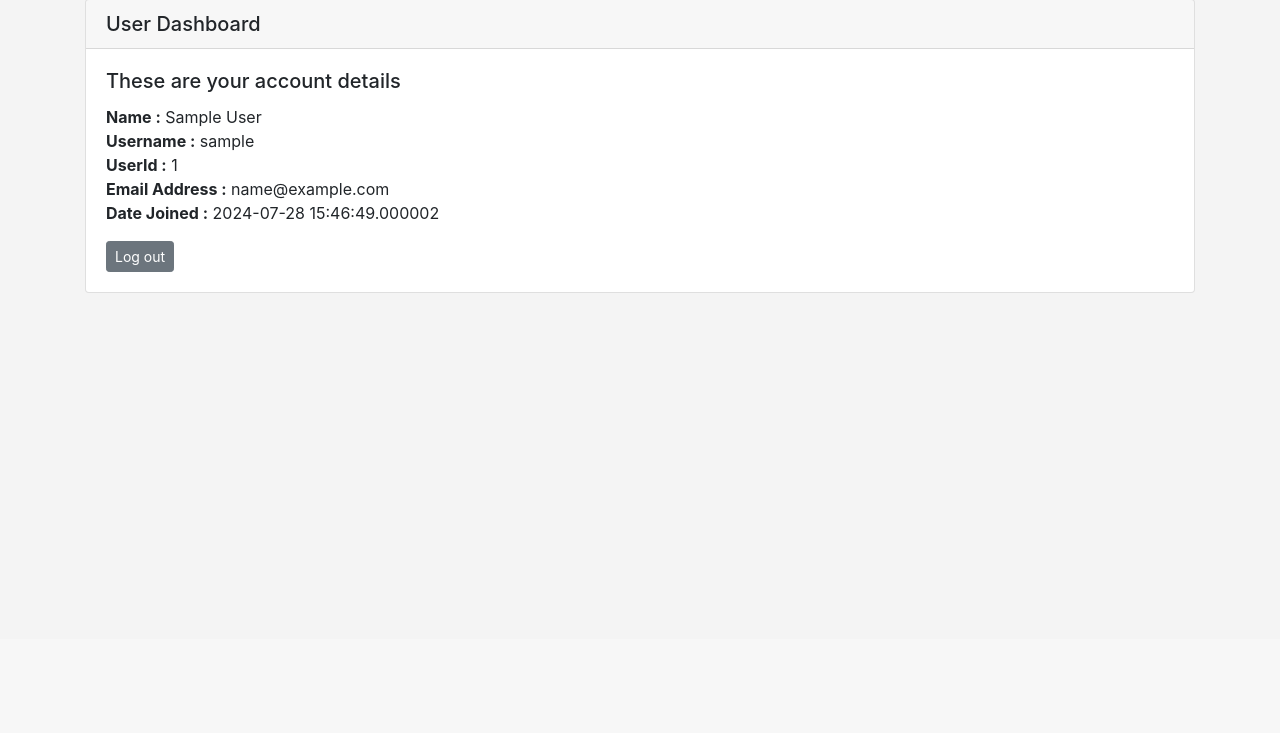
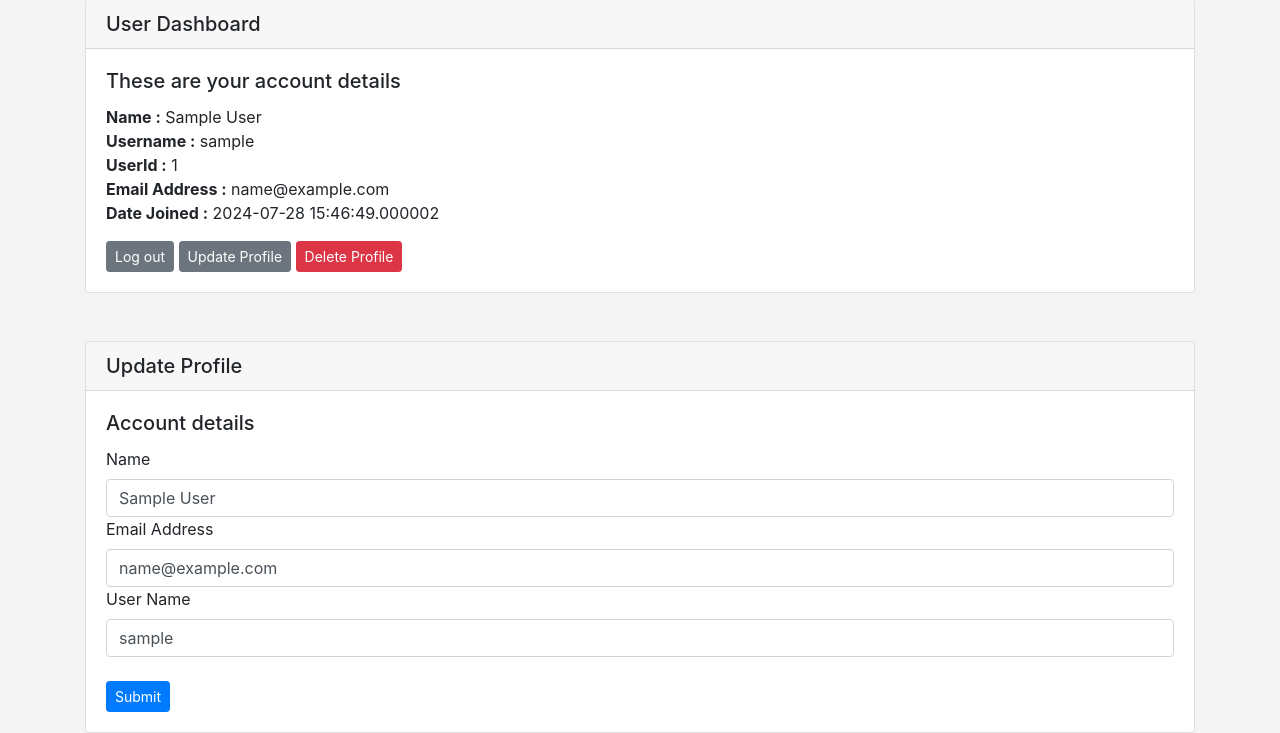
Before and after one commit to dan-sys/flask-blog, a Flask app: page /dashboard in a window 1280 px wide. Shown: the part 161-894 px from the top of the page. Before the commit the page ends 454 px from the top, so only its background shows below. Run offline with Flask 3, Linux system fonts and the light colour scheme; the visitor is signed in with stand-in values (Sample User, id 1); parts of the project's set-up code (start-up, migrations or seed data) failed here and were passed over; some libraries are stand-ins or nearby versions.

Commit message:
implemented user profile modification from dashboard

```diff
--- a/app.py
+++ b/app.py
@@ -159,7 +159,33 @@ def login_fcn():
 @login_required
 
 def dashboard():
-    return render_template('dashboard.html')
+    form = UserForm()
+    id = current_user.id
+    name_to_update = Users.query.get_or_404(id)
+
+    if request.method == 'POST':
+        name_to_update.name = request.form['name']
+        name_to_update.email = request.form['email']
+        name_to_update.username = request.form['username']
+        try:
+            db.session.commit()
+            flash("User information updated successfully!!!")
+            return render_template("dashboard.html",
+                                   form=form,
+                                   name_to_update=name_to_update,
+                                   id=id)
+        except:
+            flash("Something went wrong, its not your fault, its MINE!!!")
+            return render_template("dashboard.html",
+                                   form=form,
+                                   name_to_update=name_to_update,
+                                   id=id)
+    else:
+        return render_template("dashboard.html",
+                                   form=form,
+                                   name_to_update=name_to_update,
+                                   id=id)
+
 
 @app.route('/logout',methods=['GET','POST'])
 @login_required
@@ -207,12 +233,13 @@ def add_user():
 @app.route('/update/<int:id>', methods=['GET','POST'])
 
 def update_user(id):
-    form = UserUpdateForm()
-
+    form = UserForm()
     name_to_update = Users.query.get_or_404(id)
 
     if request.method == 'POST':
-        name_to_update.name = request.form['new_name']
+        name_to_update.name = request.form['name']
+        name_to_update.email = request.form['email']
+        name_to_update.username = request.form['username']
         try:
             db.session.commit()
             flash("User information updated successfully!!!")
--- a/templates/dashboard.html
+++ b/templates/dashboard.html
@@ -25,9 +25,31 @@
             <strong>Date Joined :</strong>   {{ current_user.date_added }} <br/>
           </p>
           <a href="{{ url_for('logout')}}" class="btn btn-secondary btn-sm">Log out</a>
+          <a href="{{ url_for('update_user',id=current_user.id)}}" class="btn btn-secondary btn-sm">Update Profile</a>
+          <a href="{{ url_for('delete_user',id=current_user.id)}}" class="btn btn-danger btn-sm">Delete Profile</a>
         </div>
     </div>
     <br/>
+    <br/>
 
+    <div class="card">
+      <h5 class="card-header">Update Profile</h5>
+      <div class="card-body">
+        <h5 class="card-title">Account details</h5>
 
+        <form action="/dashboard" method="POST">
+          {{ form.hidden_tag() }}
+          {{ form.name.label(class="form-label") }}
+          {{ form.name(class="form-control",value=name_to_update.name) }}
+          {{ form.email.label(class="form-label") }}
+          {{ form.email(class="form-control",value=name_to_update.email) }}
+          {{ form.username.label(class="form-label") }}
+          {{ form.username(class="form-control",value=name_to_update.username) }}
+          <br/>
+          {{ form.submit(class="btn btn-primary btn-sm") }}
+
+      </form>
+
+      </div>
+  </div>
 {% endblock %}
```
Also changed, not shown: templates/update.html (+7 -25 lines).
